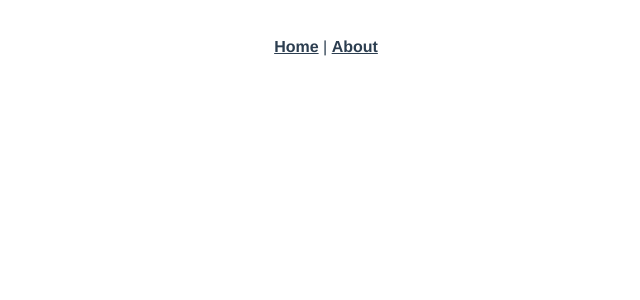
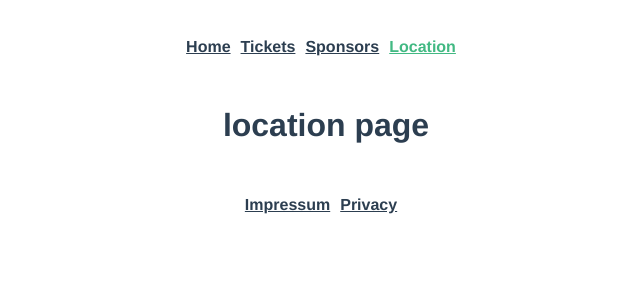
Before and after one commit to haukebri/vuecamp, a Vue app: page /location in a window 1280 px wide. Shown: the top 300 px of the page, without its empty margins (314-954 px from the left). Built offline with nearby package versions, Linux system fonts and the light colour scheme.

Commit message:
Basic routing

```diff
--- a/src/App.vue
+++ b/src/App.vue
@@ -1,10 +1,19 @@
 <template>
   <div id="app">
-    <div id="nav">
-      <router-link to="/">Home</router-link> |
-      <router-link to="/about">About</router-link>
-    </div>
+    <nav id="nav">
+      <router-link to="/">Home</router-link>
+      <router-link to="/tickets">Tickets</router-link>
+      <router-link to="/sponsors">Sponsors</router-link>
+      <router-link to="/location">Location</router-link>
+    </nav>
     <router-view />
+
+    <footer>
+      <nav id="footer-nav">
+        <router-link to="/terms">Impressum</router-link>
+        <router-link to="/privacy">Privacy</router-link>
+      </nav>
+    </footer>
   </div>
 </template>
 
@@ -16,11 +25,13 @@
   text-align: center;
   color: #2c3e50;
 }
-#nav {
+#nav,
+#footer-nav {
   padding: 30px;
   a {
     font-weight: bold;
     color: #2c3e50;
+    padding-right: 10px;
     &.router-link-exact-active {
       color: #42b983;
     }
--- a/src/router.js
+++ b/src/router.js
@@ -14,13 +14,34 @@ export default new Router({
       component: Home
     },
     {
-      path: "/about",
-      name: "about",
-      // route level code-splitting
-      // this generates a separate chunk (about.[hash].js) for this route
-      // which is lazy-loaded when the route is visited.
+      path: "/tickets",
+      name: "tickets",
       component: () =>
-        import(/* webpackChunkName: "about" */ "./views/About.vue")
+        import(/* webpackChunkName: "tickets" */ "./views/Tickets.vue")
+    },
+    {
+      path: "/location",
+      name: "location",
+      component: () =>
+        import(/* webpackChunkName: "location" */ "./views/Location.vue")
+    },
+    {
+      path: "/privacy",
+      name: "privacy",
+      component: () =>
+        import(/* webpackChunkName: "privacy" */ "./views/Privacy.vue")
+    },
+    {
+      path: "/terms",
+      name: "terms",
+      component: () =>
+        import(/* webpackChunkName: "terms" */ "./views/Terms.vue")
+    },
+    {
+      path: "/sponsors",
+      name: "sponsors",
+      component: () =>
+        import(/* webpackChunkName: "sponsors" */ "./views/Sponsors.vue")
     }
   ]
 });
--- a/src/views/About.vue
+++ /dev/null
@@ -1,5 +0,0 @@
-<template>
-  <div class="about">
-    <h1>This is an about page</h1>
-  </div>
-</template>
--- a/src/views/Home.vue
+++ b/src/views/Home.vue
@@ -1,18 +1,15 @@
 <template>
   <div class="home">
-    <img alt="Vue logo" src="../assets/logo.png" />
-    <HelloWorld msg="Welcome to Your Vue.js App" />
+    <h1>
+      Home Page
+    </h1>
   </div>
 </template>
 
 <script>
 // @ is an alias to /src
-import HelloWorld from "@/components/HelloWorld.vue";
 
 export default {
-  name: "home",
-  components: {
-    HelloWorld
-  }
+  name: "home"
 };
 </script>
--- /dev/null
+++ b/src/views/Location.vue
@@ -0,0 +1,16 @@
+<template>
+  <div class="location">
+    <h1>location page</h1>
+  </div>
+</template>
+
+<script>
+export default {
+  name: "location",
+  data() {
+    return {};
+  }
+};
+</script>
+
+<style scoped></style>
--- /dev/null
+++ b/src/views/Privacy.vue
@@ -0,0 +1,16 @@
+<template>
+  <div class="privacy">
+    <h1>privacy page</h1>
+  </div>
+</template>
+
+<script>
+export default {
+  name: "privacy",
+  data() {
+    return {};
+  }
+};
+</script>
+
+<style scoped></style>
--- /dev/null
+++ b/src/views/Sponsors.vue
@@ -0,0 +1,16 @@
+<template>
+  <div class="sponsors">
+    <h1>Sponsors page</h1>
+  </div>
+</template>
+
+<script>
+export default {
+  name: "sponsors",
+  data() {
+    return {};
+  }
+};
+</script>
+
+<style scoped></style>
--- /dev/null
+++ b/src/views/Terms.vue
@@ -0,0 +1,16 @@
+<template>
+  <div class="terms">
+    <h1>terms page</h1>
+  </div>
+</template>
+
+<script>
+export default {
+  name: "terms",
+  data() {
+    return {};
+  }
+};
+</script>
+
+<style scoped></style>
--- /dev/null
+++ b/src/views/Tickets.vue
@@ -0,0 +1,16 @@
+<template>
+  <div class="tickets">
+    <h1>Tickets page</h1>
+  </div>
+</template>
+
+<script>
+export default {
+  name: "tickets",
+  data() {
+    return {};
+  }
+};
+</script>
+
+<style scoped></style>
```
